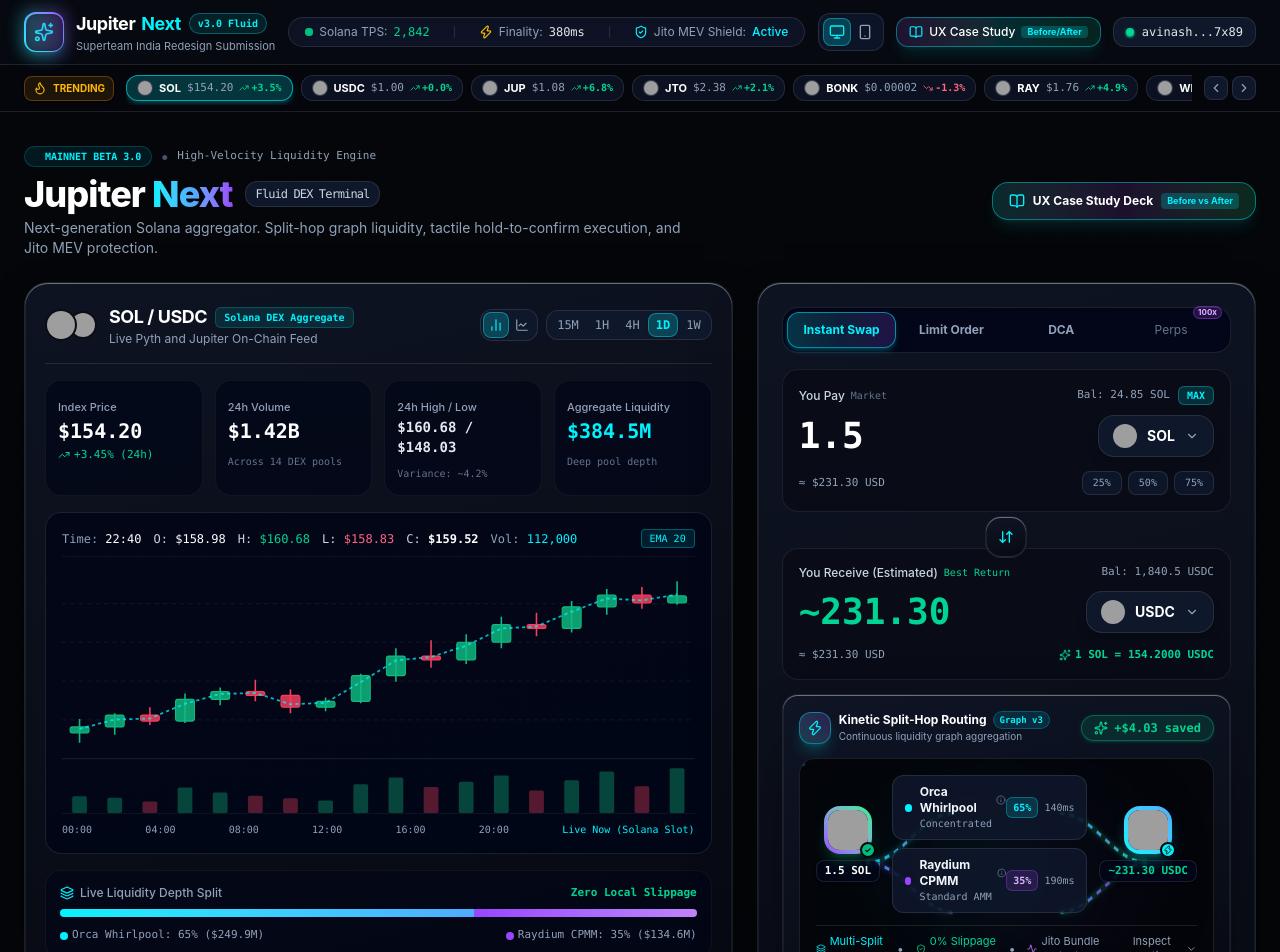
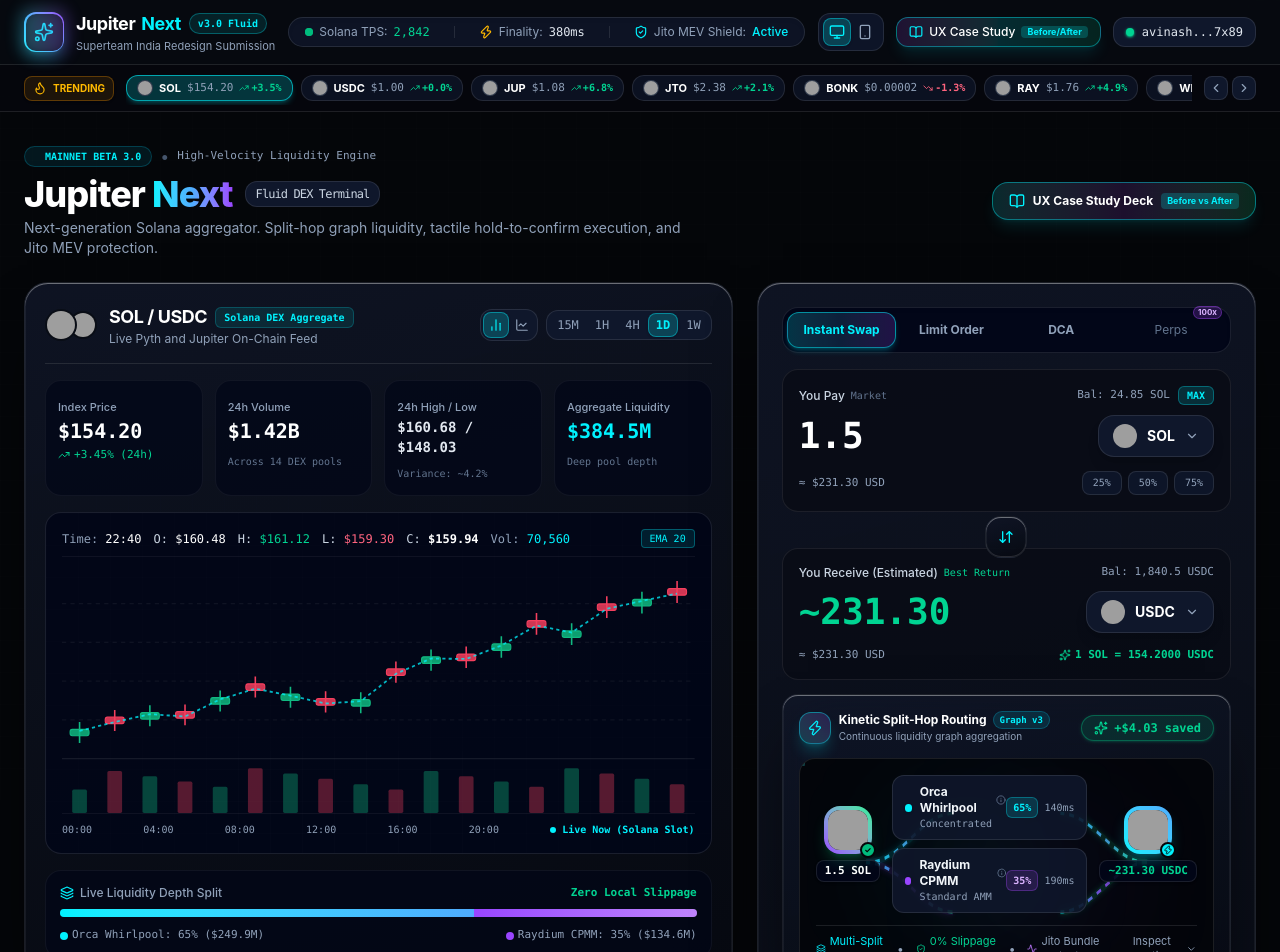
Before and after one commit to avinash-git-24/jupiter-next, a React (Vite) app: page / in a window 1280 px wide. Shown: the top 952 px of the page. Built offline with nearby package versions, Linux system fonts and the light colour scheme; grey boxes are pictures that could not be loaded.

Commit message:
feat(chart): add dynamic timeframe candles, live slot tick pulse, and sub-cent precision formatting

```diff
--- a/src/components/TradingChart.tsx
+++ b/src/components/TradingChart.tsx
@@ -1,4 +1,4 @@
-import { useState } from 'react';
+import { useState, useEffect } from 'react';
 import type { Token } from '../types';
 import {
   TrendingUp,
@@ -22,34 +22,79 @@
   outToken: Token;
 }
 
+const formatPrice = (val: number) => {
+  if (val < 0.0001) return val.toFixed(7);
+  if (val < 1) return val.toFixed(4);
+  return val.toFixed(2);
+};
+
+const TIMEFRAME_CONFIGS = {
+  '15M': {
+    times: ['14:00', '14:15', '14:30', '14:45', '15:00', '15:15', '15:30', '15:45', '16:00', '16:15', '16:30', '16:45', '17:00', '17:15', '17:30', '17:45', '18:00', '18:15'],
+    multipliers: [0.992, 0.994, 0.991, 0.995, 0.997, 0.996, 0.998, 1.001, 0.999, 1.003, 1.002, 1.005, 1.004, 1.007, 1.006, 1.008, 1.007, 1.009],
+    axis: ['14:00', '14:45', '15:30', '16:15', '17:00', '17:45', 'Live (15M Slot)'],
+    volBase: 19000
+  },
+  '1H': {
+    times: ['01:00', '02:00', '03:00', '04:00', '05:00', '06:00', '07:00', '08:00', '09:00', '10:00', '11:00', '12:00', '13:00', '14:00', '15:00', '16:00', '17:00', '18:00'],
+    multipliers: [0.985, 0.982, 0.987, 0.984, 0.989, 0.992, 0.990, 0.994, 0.998, 0.995, 1.002, 1.006, 1.001, 1.008, 1.012, 1.009, 1.015, 1.018],
+    axis: ['02:00', '05:00', '08:00', '11:00', '14:00', '17:00', 'Live (1H Slot)'],
+    volBase: 36000
+  },
+  '4H': {
+    times: ['D1 00:00', 'D1 04:00', 'D1 08:00', 'D1 12:00', 'D1 16:00', 'D1 20:00', 'D2 00:00', 'D2 04:00', 'D2 08:00', 'D2 12:00', 'D2 16:00', 'D2 20:00', 'D3 00:00', 'D3 04:00', 'D3 08:00', 'D3 12:00', 'D3 16:00', 'D3 20:00'],
+    multipliers: [0.975, 0.970, 0.980, 0.974, 0.982, 0.988, 0.985, 0.992, 0.996, 0.993, 1.004, 1.008, 1.003, 1.012, 1.018, 1.014, 1.022, 1.025],
+    axis: ['Day 1', 'Day 2', 'Day 3', 'Day 4', 'Day 5', 'Day 6', 'Live (4H Slot)'],
+    volBase: 58000
+  },
+  '1D': {
+    times: ['00:00', '01:20', '02:40', '04:00', '05:20', '06:40', '08:00', '09:20', '10:40', '12:00', '13:20', '14:40', '16:00', '17:20', '18:40', '20:00', '21:20', '22:40'],
+    multipliers: [0.965, 0.968, 0.974, 0.971, 0.982, 0.986, 0.984, 0.978, 0.981, 0.994, 1.004, 1.002, 1.011, 1.020, 1.018, 1.029, 1.035, 1.038],
+    axis: ['00:00', '04:00', '08:00', '12:00', '16:00', '20:00', 'Live Now (Solana Slot)'],
+    volBase: 72000
+  },
+  '1W': {
+    times: ['W1', 'W2', 'W3', 'W4', 'W5', 'W6', 'W7', 'W8', 'W9', 'W10', 'W11', 'W12', 'W13', 'W14', 'W15', 'W16', 'W17', 'W18'],
+    multipliers: [0.920, 0.915, 0.930, 0.945, 0.938, 0.955, 0.968, 0.960, 0.975, 0.990, 0.985, 1.010, 1.025, 1.018, 1.035, 1.050, 1.042, 1.055],
+    axis: ['Week 1', 'Week 4', 'Week 8', 'Week 12', 'Week 15', 'Week 18', 'Live (1W Slot)'],
+    volBase: 125000
+  }
+};
+
 export const TradingChart: React.FC<TradingChartProps> = ({ inToken, outToken }) => {
   const [timeframe, setTimeframe] = useState<'15M' | '1H' | '4H' | '1D' | '1W'>('1D');
   const [chartType, setChartType] = useState<'candles' | 'line'>('candles');
   const [showEma, setShowEma] = useState(true);
   const [hoveredCandle, setHoveredCandle] = useState<CandleData | null>(null);
+  const [liveDelta, setLiveDelta] = useState(0);
+  const [isLivePulsing, setIsLivePulsing] = useState(false);
 
   const base = inToken.priceUsd;
 
-  const candles: CandleData[] = [
-    { time: '00:00', open: base * 0.965, high: base * 0.972, low: base * 0.960, close: base * 0.968, volume: 42000 },
-    { time: '01:20', open: base * 0.968, high: base * 0.975, low: base * 0.964, close: base * 0.974, volume: 38000 },
-    { time: '02:40', open: base * 0.974, high: base * 0.978, low: base * 0.969, close: base * 0.971, volume: 29000 },
-    { time: '04:00', open: base * 0.971, high: base * 0.985, low: base * 0.970, close: base * 0.982, volume: 64000 },
-    { time: '05:20', open: base * 0.982, high: base * 0.988, low: base * 0.979, close: base * 0.986, volume: 51000 },
-    { time: '06:40', open: base * 0.986, high: base * 0.992, low: base * 0.981, close: base * 0.984, volume: 43000 },
-    { time: '08:00', open: base * 0.984, high: base * 0.987, low: base * 0.975, close: base * 0.978, volume: 37000 },
-    { time: '09:20', open: base * 0.978, high: base * 0.983, low: base * 0.976, close: base * 0.981, volume: 31000 },
-    { time: '10:40', open: base * 0.981, high: base * 0.995, low: base * 0.980, close: base * 0.994, volume: 72000 },
-    { time: '12:00', open: base * 0.994, high: base * 1.008, low: base * 0.991, close: base * 1.004, volume: 89000 },
-    { time: '13:20', open: base * 1.004, high: base * 1.012, low: base * 0.998, close: base * 1.002, volume: 65000 },
-    { time: '14:40', open: base * 1.002, high: base * 1.015, low: base * 1.000, close: base * 1.011, volume: 78000 },
-    { time: '16:00', open: base * 1.011, high: base * 1.024, low: base * 1.008, close: base * 1.020, volume: 94000 },
-    { time: '17:20', open: base * 1.020, high: base * 1.026, low: base * 1.014, close: base * 1.018, volume: 56000 },
-    { time: '18:40', open: base * 1.018, high: base * 1.032, low: base * 1.016, close: base * 1.029, volume: 82000 },
-    { time: '20:00', open: base * 1.029, high: base * 1.038, low: base * 1.025, close: base * 1.035, volume: 104000 },
-    { time: '21:20', open: base * 1.035, high: base * 1.039, low: base * 1.028, close: base * 1.031, volume: 67000 },
-    { time: '22:40', open: base * 1.031, high: base * 1.042, low: base * 1.030, close: base * (1 + inToken.change24h / 100), volume: 112000 }
-  ];
+  useEffect(() => {
+    const timer = setInterval(() => {
+      const shift = (Math.random() * 0.002 - 0.001);
+      setLiveDelta((prev) => +(prev + shift).toFixed(5));
+      setIsLivePulsing(true);
+      setTimeout(() => setIsLivePulsing(false), 900);
+    }, 2400);
+
+    return () => clearInterval(timer);
+  }, []);
+
+  const cfg = TIMEFRAME_CONFIGS[timeframe];
+  const candles: CandleData[] = cfg.times.map((t, i) => {
+    let mult = cfg.multipliers[i];
+    if (i === cfg.times.length - 1) {
+      mult += liveDelta;
+    }
+    const open = base * (mult - 0.0035 * (i % 2 === 0 ? 1 : -1));
+    const close = base * mult;
+    const high = Math.max(open, close) * 1.004;
+    const low = Math.min(open, close) * 0.996;
+    const volume = Math.round(cfg.volBase * (0.8 + ((i * 7) % 9) * 0.09));
+    return { time: t, open, high, low, close, volume };
+  });
 
   const minPrice = Math.min(...candles.map((c) => c.low)) * 0.998;
   const maxPrice = Math.max(...candles.map((c) => c.high)) * 1.002;
@@ -197,7 +242,7 @@
         <div className="p-3 rounded-2xl bg-slate-950/70 border border-white/5 space-y-0.5">
           <span className="text-[11px] text-slate-400 font-medium">24h High / Low</span>
           <div className="text-sm font-bold font-mono text-slate-200">
-            ${(base * 1.042).toFixed(2)} / ${(base * 0.960).toFixed(2)}
+            ${formatPrice(base * 1.042)} / ${formatPrice(base * 0.960)}
           </div>
           <span className="text-[10px] text-slate-500 font-mono">
             Variance: ~4.2%
@@ -222,10 +267,10 @@
         <div className="relative z-10 flex flex-wrap items-center justify-between gap-2 text-xs font-mono pb-2 border-b border-white/5">
           <div className="flex items-center gap-3 text-slate-300">
             <span className="text-slate-400">Time: <span className="text-white">{activeCandle.time}</span></span>
-            <span>O: <span className="text-white">${activeCandle.open.toFixed(2)}</span></span>
-            <span>H: <span className="text-emerald-400">${activeCandle.high.toFixed(2)}</span></span>
-            <span>L: <span className="text-rose-400">${activeCandle.low.toFixed(2)}</span></span>
-            <span>C: <span className="text-white font-bold">${activeCandle.close.toFixed(2)}</span></span>
+            <span>O: <span className="text-white">${formatPrice(activeCandle.open)}</span></span>
+            <span>H: <span className="text-emerald-400">${formatPrice(activeCandle.high)}</span></span>
+            <span>L: <span className="text-rose-400">${formatPrice(activeCandle.low)}</span></span>
+            <span>C: <span className="text-white font-bold">${formatPrice(activeCandle.close)}</span></span>
             <span className="hidden sm:inline text-slate-400">Vol: <span className="text-[#00f2fe]">{activeCandle.volume.toLocaleString()}</span></span>
           </div>
 
@@ -300,6 +345,8 @@
                   const volBarHeight = (c.volume / maxVolume) * (volumeHeight - 8);
                   const volY = chartHeight + volumeHeight - volBarHeight;
 
+                  const isLatest = i === candles.length - 1;
+
                   return (
                     <g
                       key={i}
@@ -313,7 +360,7 @@
                         x2={centerX}
                         y2={yLow}
                         stroke={color}
-                        strokeWidth="1.5"
+                        strokeWidth={isLatest && isLivePulsing ? 2 : 1.5}
                       />
 
                       <rect
@@ -323,10 +370,10 @@
                         height={bodyHeight}
                         rx="2"
                         fill={color}
-                        fillOpacity="0.85"
+                        fillOpacity={isLatest && isLivePulsing ? 1 : 0.85}
                         stroke={color}
-                        strokeWidth="1"
-                        className="group-hover:fill-opacity-100 transition-all"
+                        strokeWidth={isLatest && isLivePulsing ? 1.5 : 1}
+                        className={`group-hover:fill-opacity-100 transition-all ${isLatest && isLivePulsing ? 'filter drop-shadow-[0_0_8px_rgba(20,241,149,0.7)]' : ''}`}
                       />
 
                       <rect
@@ -336,7 +383,7 @@
                         height={volBarHeight}
                         rx="1.5"
                         fill={color}
-                        fillOpacity="0.35"
+                        fillOpacity={0.35}
                       />
                     </g>
                   );
@@ -371,13 +418,13 @@
         </div>
 
         <div className="relative z-10 flex justify-between text-[10px] font-mono text-slate-400 pt-2 border-t border-white/5">
-          <span>00:00</span>
-          <span>04:00</span>
-          <span>08:00</span>
-          <span>12:00</span>
-          <span>16:00</span>
-          <span>20:00</span>
-          <span className="text-[#00f2fe]">Live Now (Solana Slot)</span>
+          {cfg.axis.slice(0, -1).map((lbl, idx) => (
+            <span key={idx}>{lbl}</span>
+          ))}
+          <span className="text-[#00f2fe] flex items-center gap-1.5 font-bold">
+            <span className={`w-1.5 h-1.5 rounded-full ${isLivePulsing ? 'bg-emerald-400 shadow-lg shadow-emerald-400/80 animate-ping' : 'bg-[#00f2fe]'}`} />
+            {cfg.axis[cfg.axis.length - 1]}
+          </span>
         </div>
 
       </div>
```
